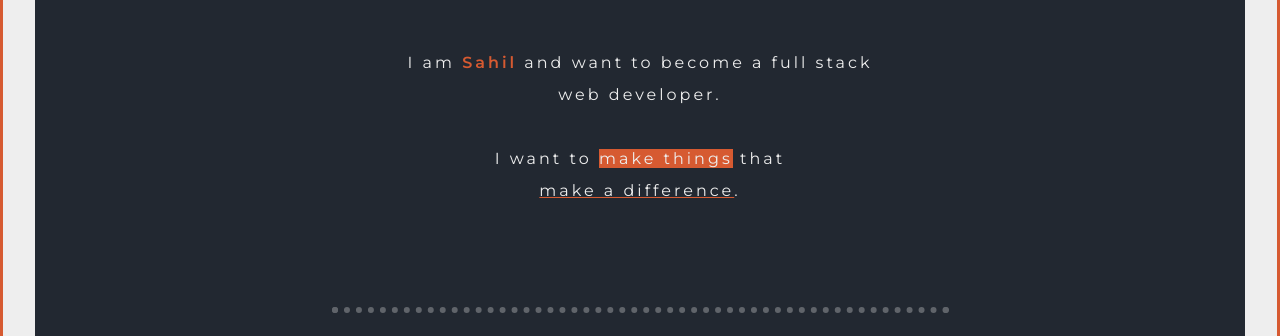
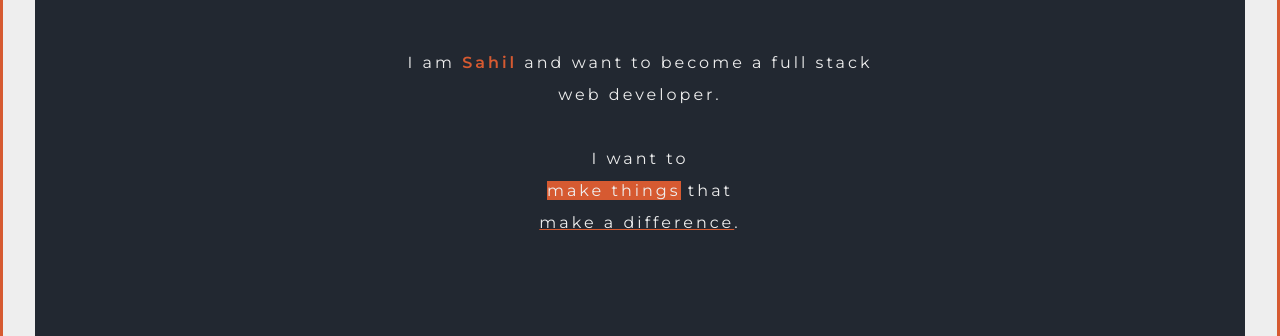
Before and after one commit to blackfire7/cv, a plain HTML site: page index.html in a window 1280 px wide. Shown: the part 398-734 px from the top of the page. Drawn offline with nearby package versions, Linux system fonts and the light colour scheme.

Commit message:
updated make things to single line

```diff
--- a/index.html
+++ b/index.html
@@ -46,7 +46,7 @@
 
     <div class="profile">
       <h2>Hello</h2>
-      <p class="intro"> I am <span class="name">Sahil</span> and want to become a full stack web developer.<br /><br />I want to <span class="make-things">make things</span> that <br /><span class="make-a-dif">make a difference</span>.</p>
+      <p class="intro"> I am <span class="name">Sahil</span> and want to become a full stack web developer.<br /><br />I want to <br /><span class="make-things">make things</span> that <br /><span class="make-a-dif">make a difference</span>.</p>
     </div>
     <hr />
   </div>
```
